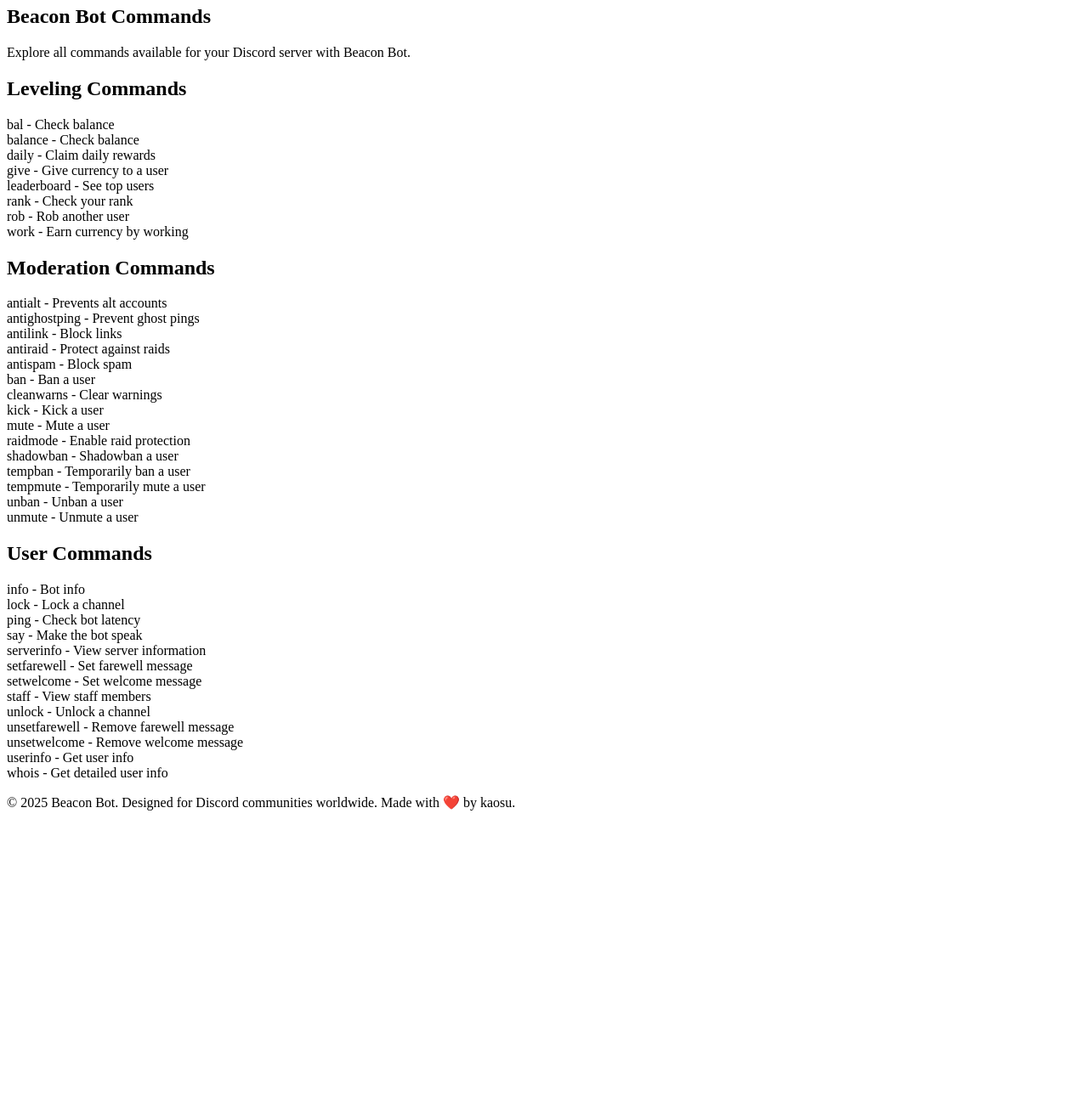
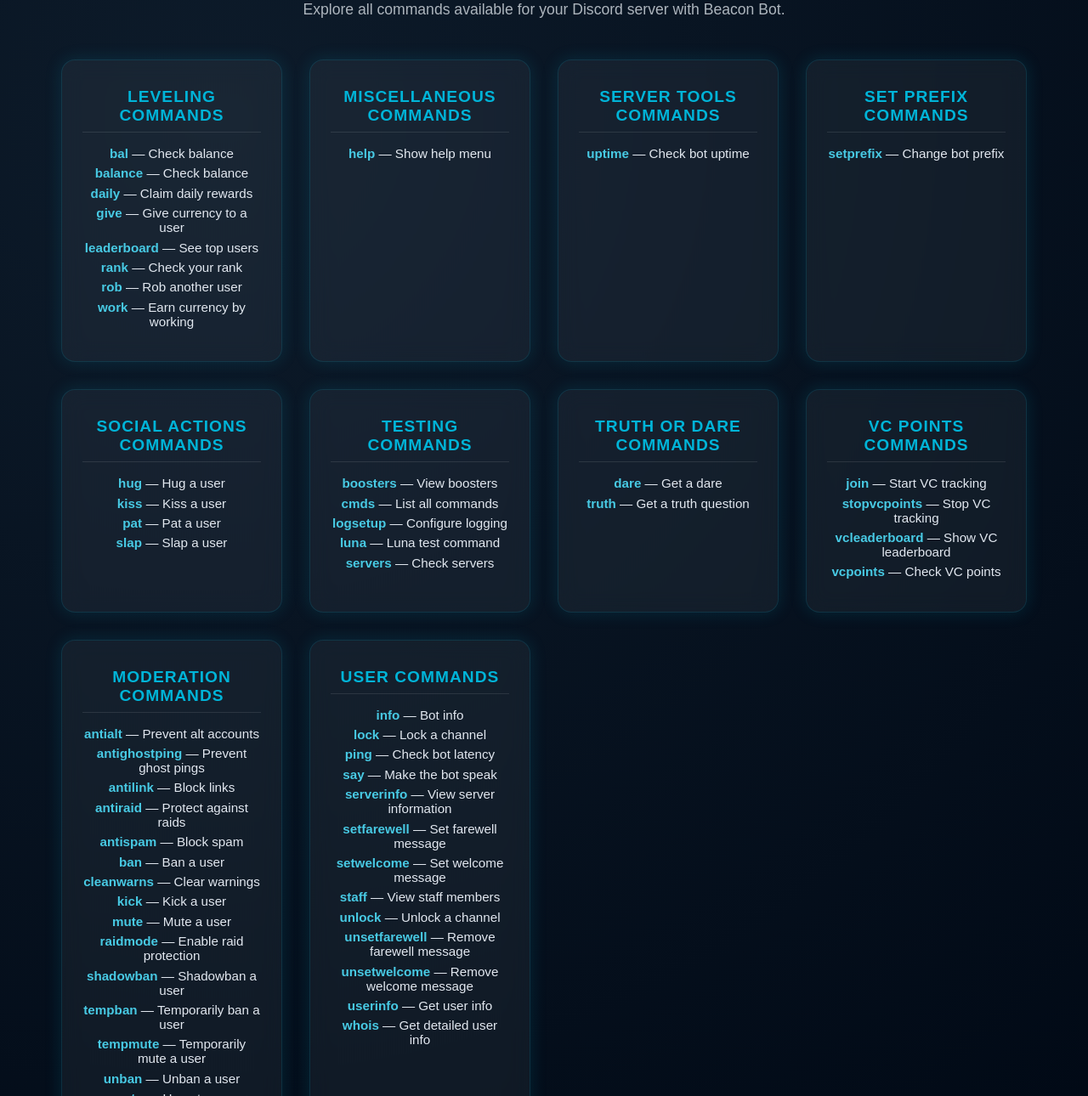
Before and after one commit to beaconbotorg/beaconbot-web, a plain HTML site: page commands/index.html in a window 1280 px wide. Shown: the part 198-1488 px from the top of the page at 85% size. Before the commit the page ends 1168 px from the top, so only its background shows below. Drawn offline with Linux system fonts and the light colour scheme.

Commit message:
Update index.html

```diff
--- a/commands/index.html
+++ b/commands/index.html
@@ -16,98 +16,164 @@
 <!DOCTYPE html>
 <html lang="en">
 <head>
-  <meta charset="UTF-8">
-  <meta name="viewport" content="width=device-width, initial-scale=1.0">
-  <title>Beacon Bot | Commands</title>
-  <link href="https://fonts.googleapis.com/css2?family=Inter:wght@400;500;600;700&display=swap" rel="stylesheet">
-  <link rel="stylesheet" href="https://cdnjs.cloudflare.com/ajax/libs/font-awesome/6.5.0/css/all.min.css">
-  <link rel="stylesheet" href="https://beaconbot.site/assets/css/style-v2.css">
+  <meta charset="UTF-8" />
+  <meta name="viewport" content="width=device-width, initial-scale=1.0" />
+  <title>Beacon Bot Commands</title>
+  <link rel="stylesheet" href="styles.css" />
+  <script src="https://kit.fontawesome.com/a2d04e0f1b.js" crossorigin="anonymous"></script>
+  <link rel="icon" href="https://cdn.discordapp.com/icons/youricon.png" type="image/png" />
+  <style>
+    /* === UNIVERSAL STYLES === */
+    * { margin: 0; padding: 0; box-sizing: border-box; font-family: 'Poppins', sans-serif; }
+    body { background: radial-gradient(circle at 20% 20%, #0d1b2a, #000814); color: #fff; overflow-x: hidden; }
+    a { text-decoration: none; }
+    .navbar { display: flex; justify-content: space-between; align-items: center; background: rgba(10,15,30,0.8); backdrop-filter: blur(12px); padding:1rem 2.5rem; position: fixed; width:100%; top:0; z-index:999; box-shadow:0 0 25px rgba(0,180,216,0.2); }
+    .logo { font-size:1.8rem; font-weight:700; background:linear-gradient(90deg,#00b4d8,#90e0ef); -webkit-background-clip:text; -webkit-text-fill-color:transparent; letter-spacing:1px; }
+    .nav-links a { margin:0 1rem; color:#d1d5db; font-weight:500; transition:0.3s; }
+    .nav-links a:hover { color:#00b4d8; text-shadow:0 0 10px #00b4d8; }
+    .login-btn { background:linear-gradient(90deg,#00b4d8,#0077b6); border:none; color:#fff; padding:0.6rem 1.4rem; border-radius:8px; cursor:pointer; font-size:1rem; font-weight:500; transition:0.3s ease; }
+    .login-btn:hover { transform:scale(1.05); box-shadow:0 0 20px #00b4d8; }
+    main { padding-top: 8rem; text-align:center; max-width:1200px; margin:0 auto; }
+    h1 { font-size:3rem; margin-bottom:1rem; background:linear-gradient(90deg,#00b4d8,#48cae4,#90e0ef); -webkit-background-clip:text; -webkit-text-fill-color:transparent; animation:glow 3s ease-in-out infinite alternate; }
+    @keyframes glow { from { text-shadow:0 0 10px #00b4d8; } to { text-shadow:0 0 25px #48cae4; } }
+    p.subtitle { color:#adb5bd; font-size:1.1rem; margin-bottom:3rem; }
+    .commands-list { display:grid; grid-template-columns:repeat(auto-fit,minmax(260px,1fr)); gap:2rem; padding:0 2rem; }
+    .category { background: rgba(255,255,255,0.05); border:1px solid rgba(0,180,216,0.15); border-radius:16px; padding:2rem 1.5rem; box-shadow:0 0 20px rgba(0,180,216,0.15); backdrop-filter: blur(12px); transition:0.3s ease; }
+    .category:hover { transform:translateY(-8px); box-shadow:0 0 25px rgba(0,180,216,0.4); }
+    .category h3 { font-size:1.2rem; text-transform:uppercase; color:#00b4d8; border-bottom:1px solid rgba(255,255,255,0.1); padding-bottom:0.5rem; margin-bottom:1rem; letter-spacing:1px; }
+    .category p { color:#e2e8f0; font-size:0.95rem; margin:0.4rem 0; }
+    .category b { color:#48cae4; }
+    footer { margin-top:4rem; padding:2rem; text-align:center; color:#64748b; font-size:0.9rem; border-top:1px solid rgba(255,255,255,0.05); }
+    @media (max-width:768px) { h1 { font-size:2.3rem; } }
+  </style>
 </head>
 <body>
-  <nav class="navbar" id="navbar">
-    <a href="https://beaconbot.site" class="logo">Beacon</a>
-    <ul class="nav-links">
-      <li><a href="https://beaconbot.site">Home</a></li>
-      <li><a href="https://beaconbot.site/commands">Commands</a></li>
-      <li><a href="https://discord.gg/7edn5DAA2a" target="_blank">Support</a></li>
-      <li><a href="https://beaconbot.site/partners">Partners</a></li>
-      <li><a href="https://beaconbot.site/team">Team</a></li>
-      <li>
-        <a href="#" id="theme-toggle" class="theme-toggle">
-          <i class="fas fa-moon"></i>
-        </a>
-      </li>
-    </ul>
-    <a href="https://discord.com/oauth2/authorize?client_id=1426142433111965776&permissions=8&integration_type=0&scope=bot"
-      class="invite-btn" target="_blank">Invite Bot</a>
-  </nav>
+  <!-- 🔹 NAVBAR -->
+  <header class="navbar">
+    <div class="logo">Beacon Bot</div>
+    <nav class="nav-links">
+      <a href="index.html">Dashboard</a>
+      <a href="commands.html">Commands</a>
+      <a href="premium.html">Discord Premium</a>
+    </nav>
+    <button class="login-btn" id="loginBtn">
+      <i class="fa-brands fa-discord"></i> Login
+    </button>
+  </header>
 
-  <section class="hero">
+  <!-- 🔹 MAIN CONTENT -->
+  <main>
     <h1>Beacon Bot Commands</h1>
-    <p>Explore all commands available for your Discord server with Beacon Bot.</p>
-  </section>
+    <p class="subtitle">Explore all commands available for your Discord server with Beacon Bot.</p>
 
-  <section class="commands">
-    <div class="cmd-category">
-      <h2>Leveling Commands</h2>
-      <div class="cmd-list">
-        <div><span class="cmd">bal</span> - Check balance</div>
-        <div><span class="cmd">balance</span> - Check balance</div>
-        <div><span class="cmd">daily</span> - Claim daily rewards</div>
-        <div><span class="cmd">give</span> - Give currency to a user</div>
-        <div><span class="cmd">leaderboard</span> - See top users</div>
-        <div><span class="cmd">rank</span> - Check your rank</div>
-        <div><span class="cmd">rob</span> - Rob another user</div>
-        <div><span class="cmd">work</span> - Earn currency by working</div>
+    <section class="commands-list">
+      <div class="category">
+        <h3>Leveling Commands</h3>
+        <p><b>bal</b> — Check balance</p>
+        <p><b>balance</b> — Check balance</p>
+        <p><b>daily</b> — Claim daily rewards</p>
+        <p><b>give</b> — Give currency to a user</p>
+        <p><b>leaderboard</b> — See top users</p>
+        <p><b>rank</b> — Check your rank</p>
+        <p><b>rob</b> — Rob another user</p>
+        <p><b>work</b> — Earn currency by working</p>
       </div>
-    </div>
 
-    <div class="cmd-category">
-      <h2>Moderation Commands</h2>
-      <div class="cmd-list">
-        <div><span class="cmd">antialt</span> - Prevents alt accounts</div>
-        <div><span class="cmd">antighostping</span> - Prevent ghost pings</div>
-        <div><span class="cmd">antilink</span> - Block links</div>
-        <div><span class="cmd">antiraid</span> - Protect against raids</div>
-        <div><span class="cmd">antispam</span> - Block spam</div>
-        <div><span class="cmd">ban</span> - Ban a user</div>
-        <div><span class="cmd">cleanwarns</span> - Clear warnings</div>
-        <div><span class="cmd">kick</span> - Kick a user</div>
-        <div><span class="cmd">mute</span> - Mute a user</div>
-        <div><span class="cmd">raidmode</span> - Enable raid protection</div>
-        <div><span class="cmd">shadowban</span> - Shadowban a user</div>
-        <div><span class="cmd">tempban</span> - Temporarily ban a user</div>
-        <div><span class="cmd">tempmute</span> - Temporarily mute a user</div>
-        <div><span class="cmd">unban</span> - Unban a user</div>
-        <div><span class="cmd">unmute</span> - Unmute a user</div>
+      <div class="category">
+        <h3>Miscellaneous Commands</h3>
+        <p><b>help</b> — Show help menu</p>
       </div>
-    </div>
 
-    <div class="cmd-category">
-      <h2>User Commands</h2>
-      <div class="cmd-list">
-        <div><span class="cmd">info</span> - Bot info</div>
-        <div><span class="cmd">lock</span> - Lock a channel</div>
-        <div><span class="cmd">ping</span> - Check bot latency</div>
-        <div><span class="cmd">say</span> - Make the bot speak</div>
-        <div><span class="cmd">serverinfo</span> - View server information</div>
-        <div><span class="cmd">setfarewell</span> - Set farewell message</div>
-        <div><span class="cmd">setwelcome</span> - Set welcome message</div>
-        <div><span class="cmd">staff</span> - View staff members</div>
-        <div><span class="cmd">unlock</span> - Unlock a channel</div>
-        <div><span class="cmd">unsetfarewell</span> - Remove farewell message</div>
-        <div><span class="cmd">unsetwelcome</span> - Remove welcome message</div>
-        <div><span class="cmd">userinfo</span> - Get user info</div>
-        <div><span class="cmd">whois</span> - Get detailed user info</div>
+      <div class="category">
+        <h3>Server Tools Commands</h3>
+        <p><b>uptime</b> — Check bot uptime</p>
       </div>
-    </div>
-  </section>
 
-  <footer class="footer">
-    <p>© 2025 Beacon Bot. Designed for Discord communities worldwide. Made with ❤️ by kaosu.</p>
-  </footer>
+      <div class="category">
+        <h3>Set Prefix Commands</h3>
+        <p><b>setprefix</b> — Change bot prefix</p>
+      </div>
 
-  <script src="https://beaconbot.site/assets/js/navbar.js"></script>
-  <script src="https://beaconbot.site/assets/js/darkmodetoggle.js"></script>
+      <div class="category">
+        <h3>Social Actions Commands</h3>
+        <p><b>hug</b> — Hug a user</p>
+        <p><b>kiss</b> — Kiss a user</p>
+        <p><b>pat</b> — Pat a user</p>
+        <p><b>slap</b> — Slap a user</p>
+      </div>
+
+      <div class="category">
+        <h3>Testing Commands</h3>
+        <p><b>boosters</b> — View boosters</p>
+        <p><b>cmds</b> — List all commands</p>
+        <p><b>logsetup</b> — Configure logging</p>
+        <p><b>luna</b> — Luna test command</p>
+        <p><b>servers</b> — Check servers</p>
+      </div>
+
+      <div class="category">
+        <h3>Truth or Dare Commands</h3>
+        <p><b>dare</b> — Get a dare</p>
+        <p><b>truth</b> — Get a truth question</p>
+      </div>
+
+      <div class="category">
+        <h3>VC Points Commands</h3>
+        <p><b>join</b> — Start VC tracking</p>
+        <p><b>stopvcpoints</b> — Stop VC tracking</p>
+        <p><b>vcleaderboard</b> — Show VC leaderboard</p>
+        <p><b>vcpoints</b> — Check VC points</p>
+      </div>
+
+      <div class="category">
+        <h3>Moderation Commands</h3>
+        <p><b>antialt</b> — Prevent alt accounts</p>
+        <p><b>antighostping</b> — Prevent ghost pings</p>
+        <p><b>antilink</b> — Block links</p>
+        <p><b>antiraid</b> — Protect against raids</p>
+        <p><b>antispam</b> — Block spam</p>
+        <p><b>ban</b> — Ban a user</p>
+        <p><b>cleanwarns</b> — Clear warnings</p>
+        <p><b>kick</b> — Kick a user</p>
+        <p><b>mute</b> — Mute a user</p>
+        <p><b>raidmode</b> — Enable raid protection</p>
+        <p><b>shadowban</b> — Shadowban a user</p>
+        <p><b>tempban</b> — Temporarily ban a user</p>
+        <p><b>tempmute</b> — Temporarily mute a user</p>
+        <p><b>unban</b> — Unban a user</p>
+        <p><b>unmute</b> — Unmute a user</p>
+      </div>
+
+      <div class="category">
+        <h3>User Commands</h3>
+        <p><b>info</b> — Bot info</p>
+        <p><b>lock</b> — Lock a channel</p>
+        <p><b>ping</b> — Check bot latency</p>
+        <p><b>say</b> — Make the bot speak</p>
+        <p><b>serverinfo</b> — View server information</p>
+        <p><b>setfarewell</b> — Set farewell message</p>
+        <p><b>setwelcome</b> — Set welcome message</p>
+        <p><b>staff</b> — View staff members</p>
+        <p><b>unlock</b> — Unlock a channel</p>
+        <p><b>unsetfarewell</b> — Remove farewell message</p>
+        <p><b>unsetwelcome</b> — Remove welcome message</p>
+        <p><b>userinfo</b> — Get user info</p>
+        <p><b>whois</b> — Get detailed user info</p>
+      </div>
+    </section>
+
+    <footer>
+      <p>© 2025 Beacon Bot — Built for the future of Discord communities.</p>
+    </footer>
+  </main>
+
+  <script>
+    const CLIENT_ID = "1426142433111965776";
+    const OAUTH_URL = `https://discord.com/oauth2/authorize?client_id=${CLIENT_ID}&permissions=8&integration_type=0&scope=bot`;
+
+    document.getElementById("loginBtn").addEventListener("click", () => {
+      window.location.href = OAUTH_URL;
+    });
+  </script>
 </body>
 </html>
```
